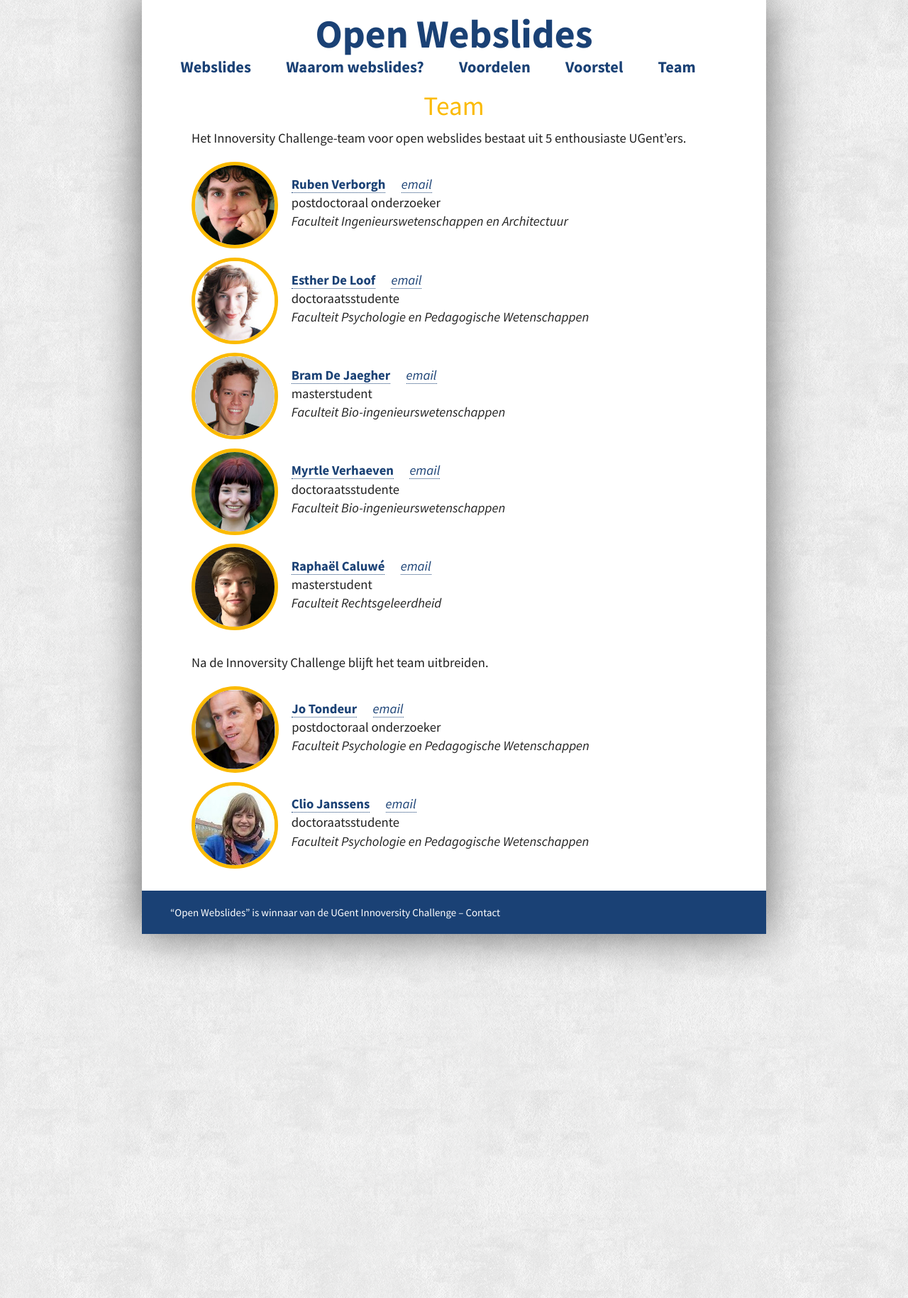
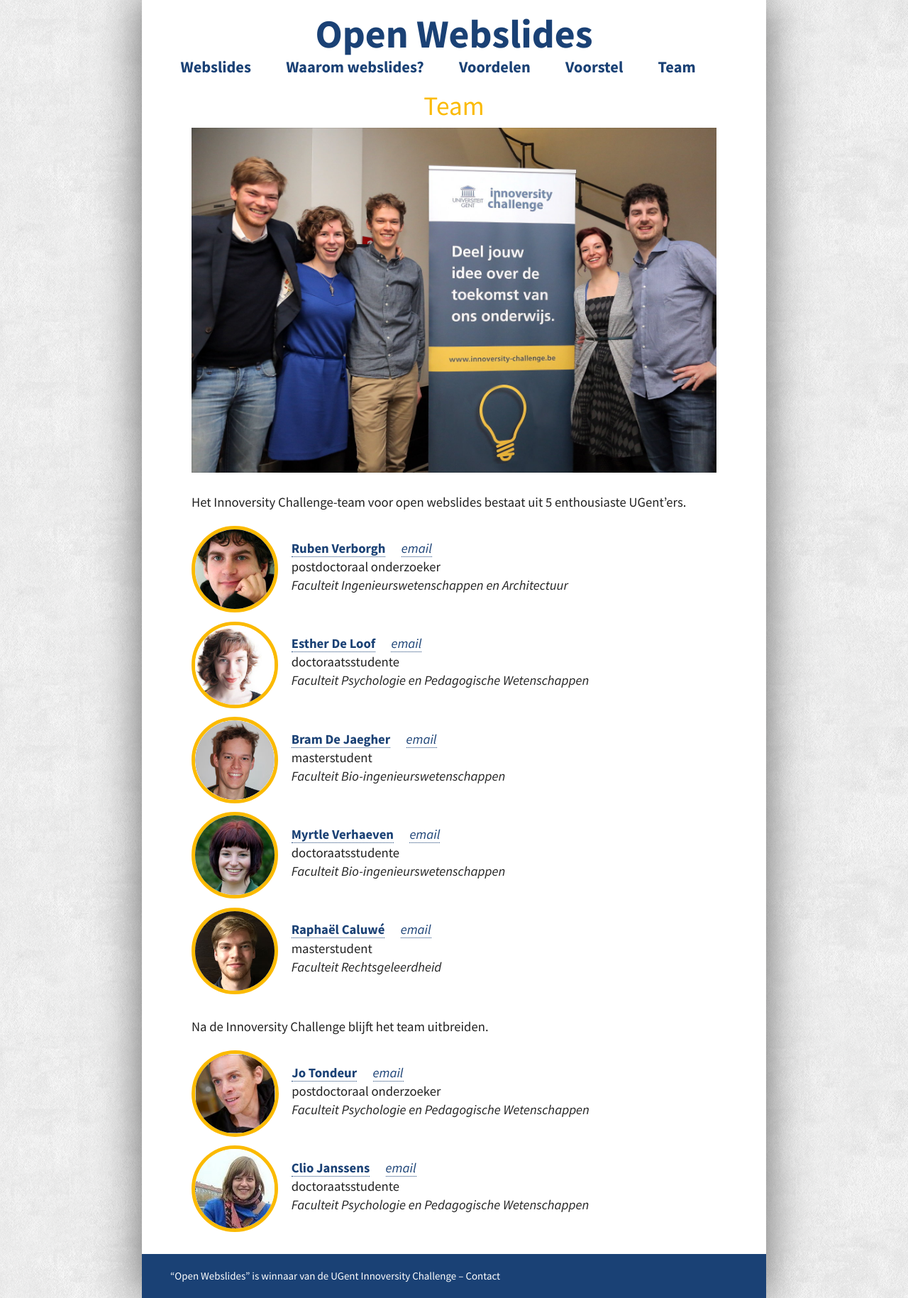
Before and after one commit to OpenWebslides/openwebslides.github.io-old, a Jekyll site: the page built from team.md, in a window 1280 px wide. Shown: the whole page at 71% size. Built offline with Jekyll 4.4.1, drawn with Linux system fonts in a browser that asks for light colours.

Commit message:
add team picture to team page

```diff
--- a/team.md
+++ b/team.md
@@ -4,6 +4,8 @@
 permalink: /team/
 order: 50
 ---
+
+<img src="/images/GroupPhotoFinalPitch1.jpg">
 
 Het Innoversity Challenge-team voor open webslides
 bestaat uit 5 enthousiaste UGent'ers.
```
